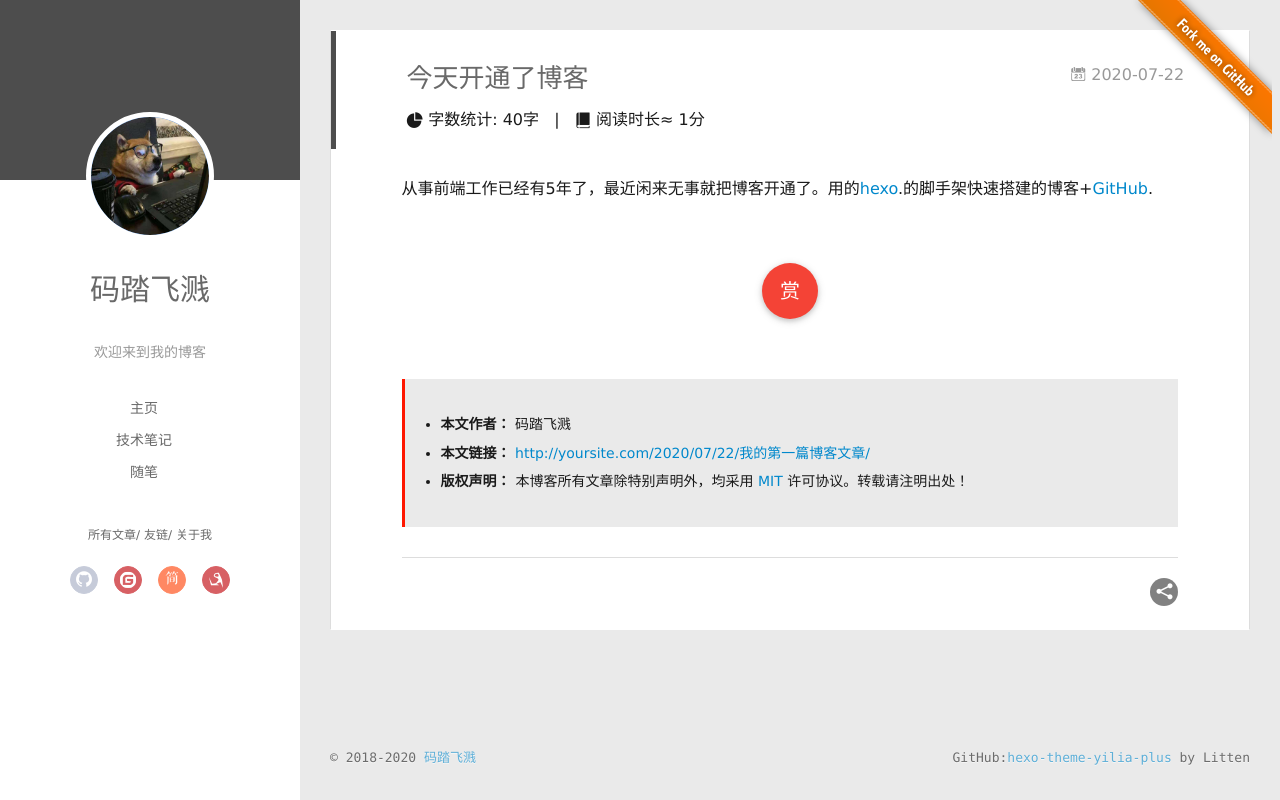
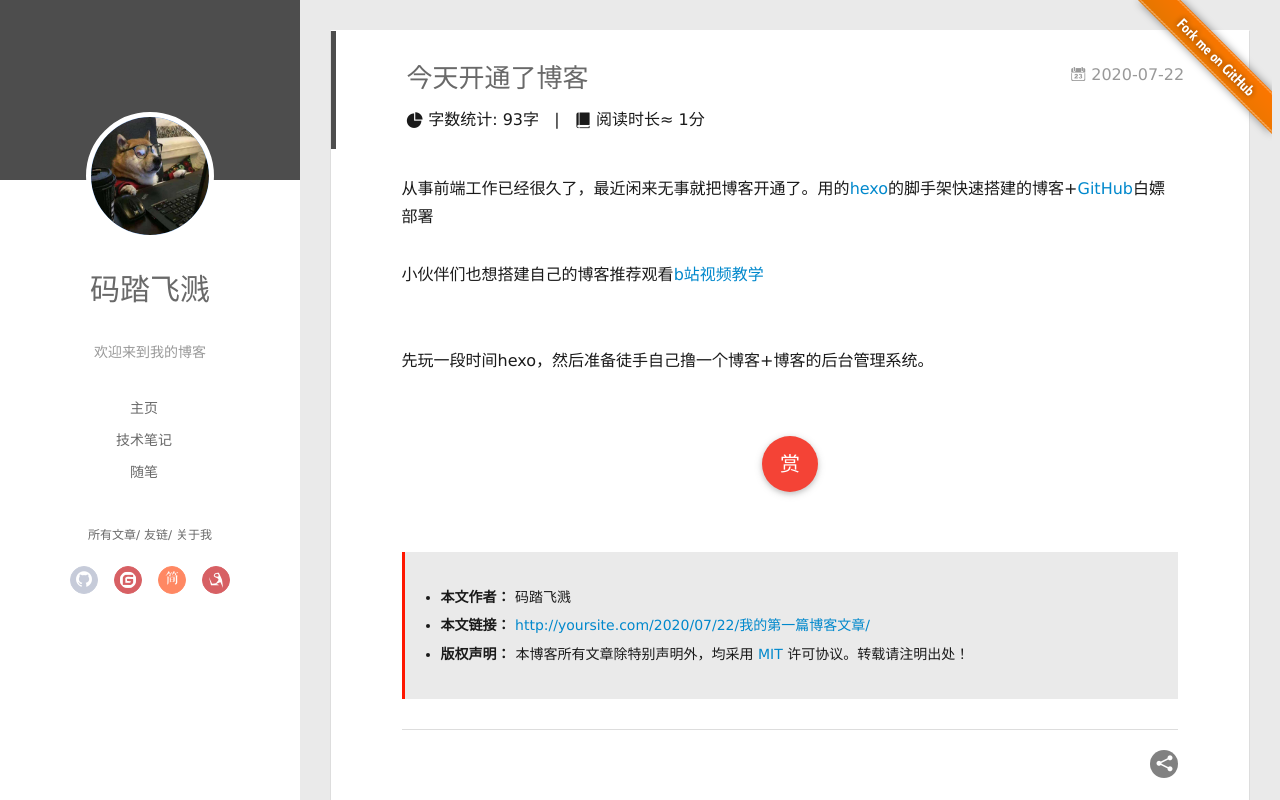
Before and after one commit to xingjunye/xingjunye.github.io, a plain HTML site: page 2020/07/22/我的第一篇博客文章/index.html in a window 1280 px wide. Drawn offline with Linux system fonts and the light colour scheme; some packages are replaced by stand-ins of ours; no server answers; a script that the page names is missing.

Commit message:
Site updated: 2020-07-22 15:32:46

```diff
--- a/2020/07/22/我的第一篇博客文章/index.html
+++ b/2020/07/22/我的第一篇博客文章/index.html
@@ -10,15 +10,15 @@
   <meta name="generator" content="hexo-theme-yilia-plus">
   <meta name="viewport" content="width=device-width, initial-scale=1, maximum-scale=1">
 
-  <meta name="description" content="从事前端工作已经有5年了，最近闲来无事就把博客开通了。用的hexo.的脚手架快速搭建的博客+GitHub.">
+  <meta name="description" content="从事前端工作已经很久了，最近闲来无事就把博客开通了。用的hexo的脚手架快速搭建的博客+GitHub白嫖部署小伙伴们也想搭建自己的博客推荐观看b站视频教学先玩一段时间hexo，然后准备徒手自己撸一个博客+博客的后台管理系统。">
 <meta property="og:type" content="article">
 <meta property="og:title" content="今天开通了博客">
 <meta property="og:url" content="http://yoursite.com/2020/07/22/%E6%88%91%E7%9A%84%E7%AC%AC%E4%B8%80%E7%AF%87%E5%8D%9A%E5%AE%A2%E6%96%87%E7%AB%A0/index.html">
 <meta property="og:site_name" content="我的博客">
-<meta property="og:description" content="从事前端工作已经有5年了，最近闲来无事就把博客开通了。用的hexo.的脚手架快速搭建的博客+GitHub.">
+<meta property="og:description" content="从事前端工作已经很久了，最近闲来无事就把博客开通了。用的hexo的脚手架快速搭建的博客+GitHub白嫖部署小伙伴们也想搭建自己的博客推荐观看b站视频教学先玩一段时间hexo，然后准备徒手自己撸一个博客+博客的后台管理系统。">
 <meta property="og:locale" content="zh_CN">
 <meta property="article:published_time" content="2020-07-22T06:15:25.000Z">
-<meta property="article:modified_time" content="2020-07-22T06:34:58.953Z">
+<meta property="article:modified_time" content="2020-07-22T07:32:21.088Z">
 <meta property="article:author" content="码踏飞溅">
 <meta property="article:tag" content="reavt">
 <meta property="article:tag" content=" vue">
@@ -228,7 +228,7 @@
       <!-- 百度字体平台:http://fontstore.baidu.com/static/editor/index.html -->
       <i class="icon-statistics"></i>
       <span class="post-meta-item-text"> 字数统计:</span>
-      <span class="post-count">40字</span>
+      <span class="post-count">93字</span>
     </span>
   </span>
 
@@ -248,7 +248,7 @@
 
   <div class="article-entry" itemprop="articleBody">
 
-    <p>从事前端工作已经有5年了，最近闲来无事就把博客开通了。用的<a href="https://hexo.io/zh-cn/" target="_blank" rel="noopener">hexo</a>.的脚手架快速搭建的博客+<a href="https://github.com/hexojs/hexo/issues" target="_blank" rel="noopener">GitHub</a>.</p>
+    <p>从事前端工作已经很久了，最近闲来无事就把博客开通了。用的<a href="https://hexo.io/zh-cn/" target="_blank" rel="noopener">hexo</a>的脚手架快速搭建的博客+<a href="https://github.com/hexojs/hexo/issues" target="_blank" rel="noopener">GitHub</a>白嫖部署<br><br>小伙伴们也想搭建自己的博客推荐观看<a href="https://www.bilibili.com/video/BV1Yb411a7ty?from=search&seid=6611354404549127657" target="_blank" rel="noopener">b站视频教学</a></br><br><br>先玩一段时间hexo，然后准备徒手自己撸一个博客+博客的后台管理系统。</br></p>
 
 
 
```
Also changed, not shown: index.html (+1 -1 lines).
